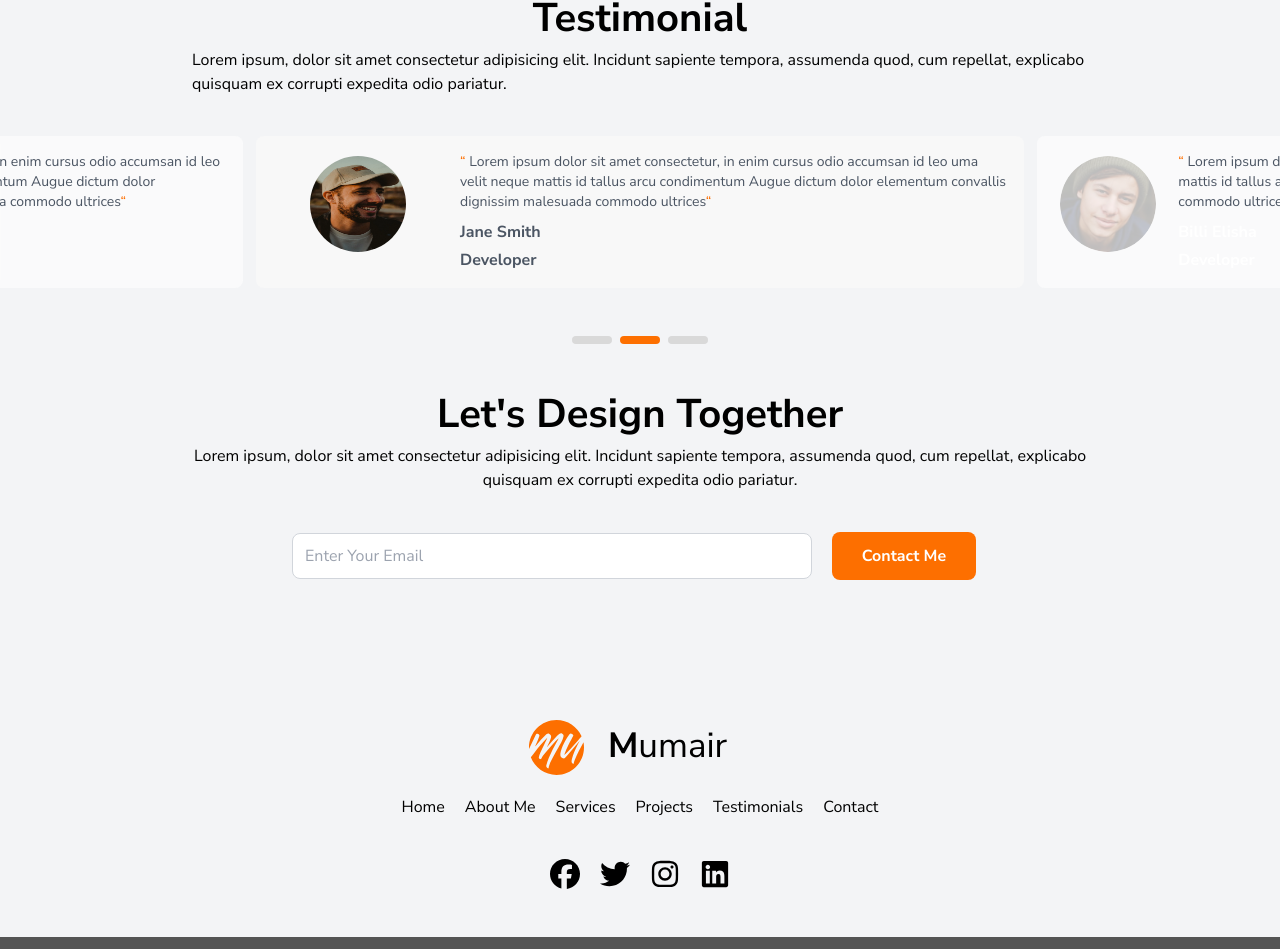
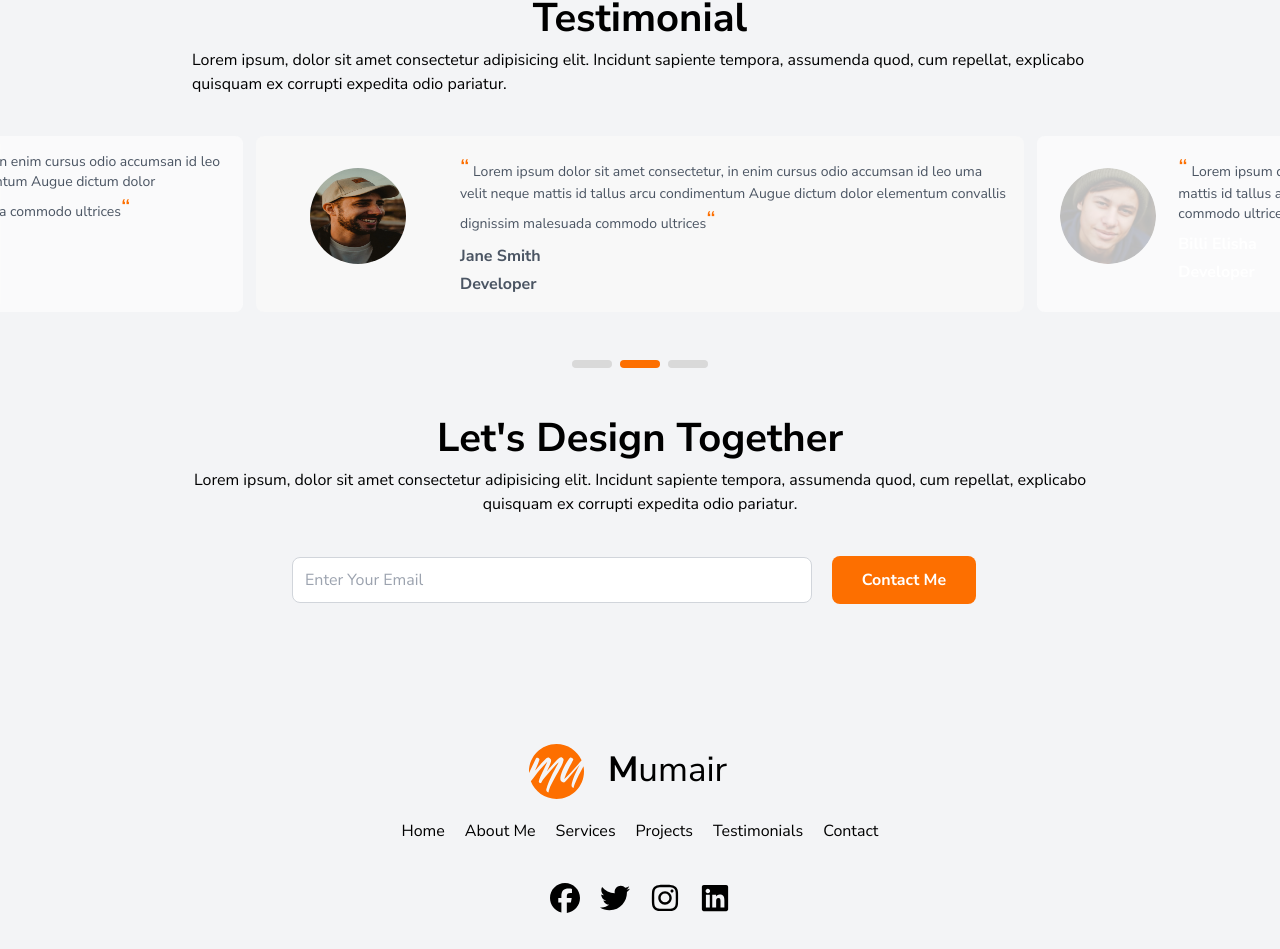
Before and after one commit to safayet404/potential-job-task, a React (Vite) app: page / in a window 1280 px wide. Shown: the part 3446-4395 px from the top of the page. Built offline with nearby package versions, Linux system fonts and the light colour scheme.

Commit message:
backlink size fixed

```diff
--- a/src/components/Services.jsx
+++ b/src/components/Services.jsx
@@ -48,7 +48,7 @@ const Services = () => {
                         <div className='text-4xl mb-4'>
                         <img src={graphics} alt="Graphics" className="w-16 h-16 mb-4" />
                         </div>
-                        <h3 className="text-2xl font-bold mb-2 dark:text-black">Graphics Design</h3>
+                        <h3 className="font-bold mb-2 dark:text-black text-2xl">Graphics Design</h3>
                         <p className="text-gray-600 dark:text-black ">
                             Lorem ipsum dolor sit amet consectetur, adipisicing elit. Quaerat, dolor.
                         </p>
--- a/src/components/Testimonial.jsx
+++ b/src/components/Testimonial.jsx
@@ -65,7 +65,7 @@ export default function Testimonial() {
                                 <div className="col-span-8 relative z-10">
                                     <p className="text-gray-600 text-[12px] lg:text-sm md:text-base sm:text-[15px] mb-2">
                                         {testimonials[(activeIndex + 2) % testimonials.length].testimonial}
-                                        <span className="text-[#FD6F00]">“</span>
+                                        <span className="text-[#FD6F00] text-2xl">“</span>
                                     </p>
                                     <p className="dark:text-gray-600 font-bold mb-1">
                                         {testimonials[(activeIndex + 2) % testimonials.length].name}
@@ -91,7 +91,7 @@ export default function Testimonial() {
                                 </div>
                                 <div className="col-span-9">
                                     <p className="text-gray-600 text-[12px] lg:text-sm md:text-base sm:text-[15px] mb-2">
-                                        <span className="text-[#FD6F00]">“</span> {testimonials[activeIndex]?.testimonial}<span className="text-[#FD6F00]">“</span>
+                                        <span className="text-[#FD6F00] text-2xl">“</span> {testimonials[activeIndex]?.testimonial}<span className="text-[#FD6F00] text-2xl">“</span>
                                     </p>
                                     <p className="text-gray-600 font-bold mb-1">
                                         {testimonials[activeIndex]?.name}
@@ -118,7 +118,7 @@ export default function Testimonial() {
                                 </div>
                                 <div className="col-span-10 relative z-10">
                                     <p className="text-gray-600 text-[12px] lg:text-sm md:text-base sm:text-[15px] mb-2">
-                                        <span className="text-[#FD6F00]">“</span> {
+                                        <span className="text-[#FD6F00] text-2xl">“</span> {
                                             testimonials[(activeIndex + 1) % testimonials.length].testimonial
                                         }
                                     </p>
```
